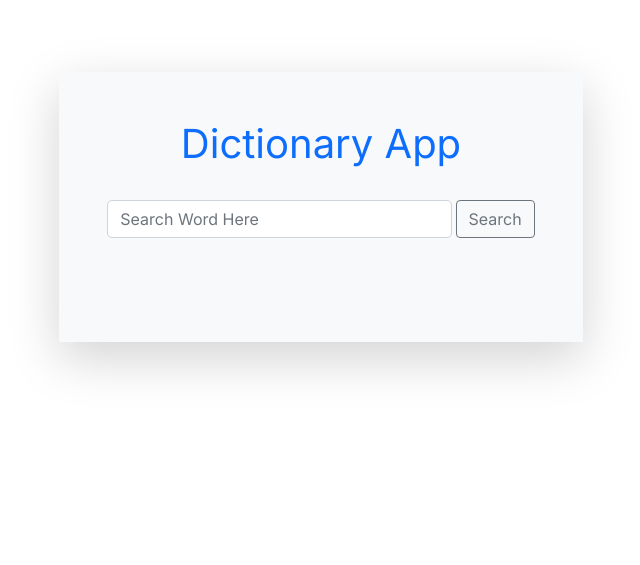
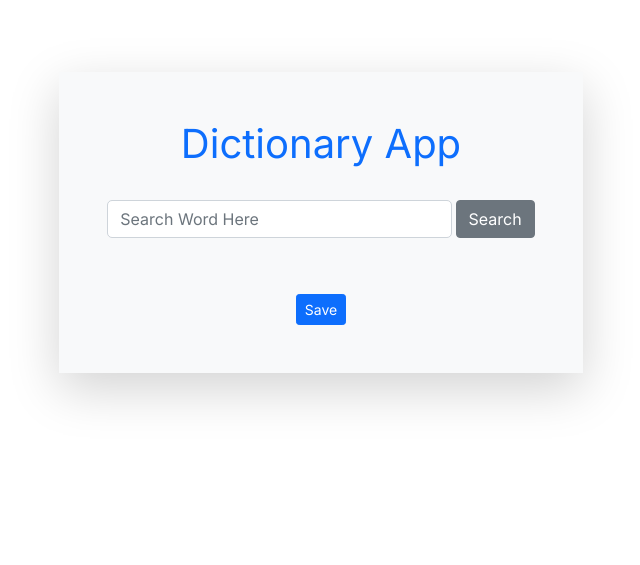
Before and after one commit to ParaskR/dictionary-flask-fork, a Flask app: template dictionary_app/templates/word.html in a window 1280 px wide. Shown: the part 184-749 px from the top of the page, without its empty margins (319-959 px from the left). Run offline with Flask 2, Linux system fonts and the light colour scheme; the template is opened without the code that fills it, so the values that code supplies are empty; some libraries are stand-ins or nearby versions.

Commit message:
Added button to save word and added more to account.html

```diff
--- a/dictionary_app/templates/base.html
+++ b/dictionary_app/templates/base.html
@@ -84,7 +84,7 @@
                             </datalist>
                             &nbsp;
                             <div class="input-group-append">
-                                <button class="btn btn-outline-secondary" type="submit" id="button-addon2">Search
+                                <button class="btn btn-secondary" type="submit" id="button-addon2">Search
                                 </button>
                             </div>
                         </div>
--- a/dictionary_app/templates/word.html
+++ b/dictionary_app/templates/word.html
@@ -5,6 +5,9 @@
     <div class="row">
         <h2 class="display-6 ini">{{ word }}</h2>
         <h4>{{ pronunciation }}</h4>
+        <div class="text-center">
+            <button class="btn btn-primary btn-sm">Save</button>
+        </div>
     </div>
 
     <!-- Display the play audio button only when a word is present -->
```
Also changed, not shown: dictionary_app/templates/account.html (+11 -5 lines).
